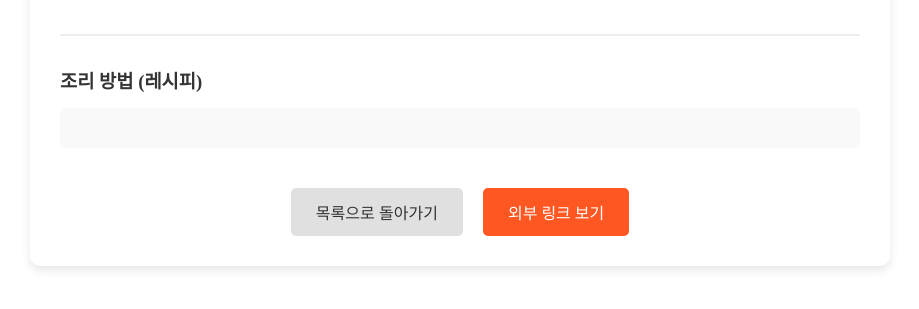
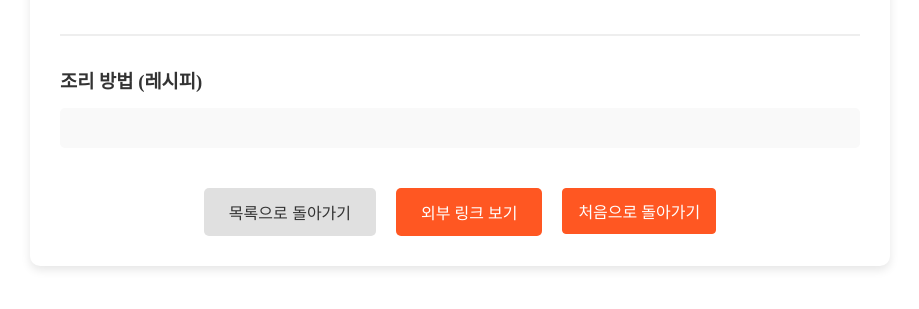
Before and after one commit to oeon-c/recipe_project, a Flask app: template recipe_project/templates/recipe_show.html in a window 1280 px wide. Shown: the part 314-623 px from the top of the page, without its empty margins (180-1099 px from the left). Run offline with Flask 3, Linux system fonts and the light colour scheme; the template is opened without the code that fills it, so the values that code supplies are empty.

Commit message:
Add 'Go back to home' link to recipe_show.html

```diff
--- a/recipe_project/templates/recipe_show.html
+++ b/recipe_project/templates/recipe_show.html
@@ -34,6 +34,9 @@
             <a href="{{ recipe.link }}" target="_blank" style="background-color: #ff5722; color: white; text-decoration: none; padding: 12px 25px; border-radius: 5px; font-size: 16px; text-align: center;">
                 외부 링크 보기
             </a>
+            <a href="/" style="text-decoration: none;">
+            <span class="text-box" style="background-color: #ff5722; color: white;">처음으로 돌아가기</span>
+        </a>
         </div>
 
     </div>
```
